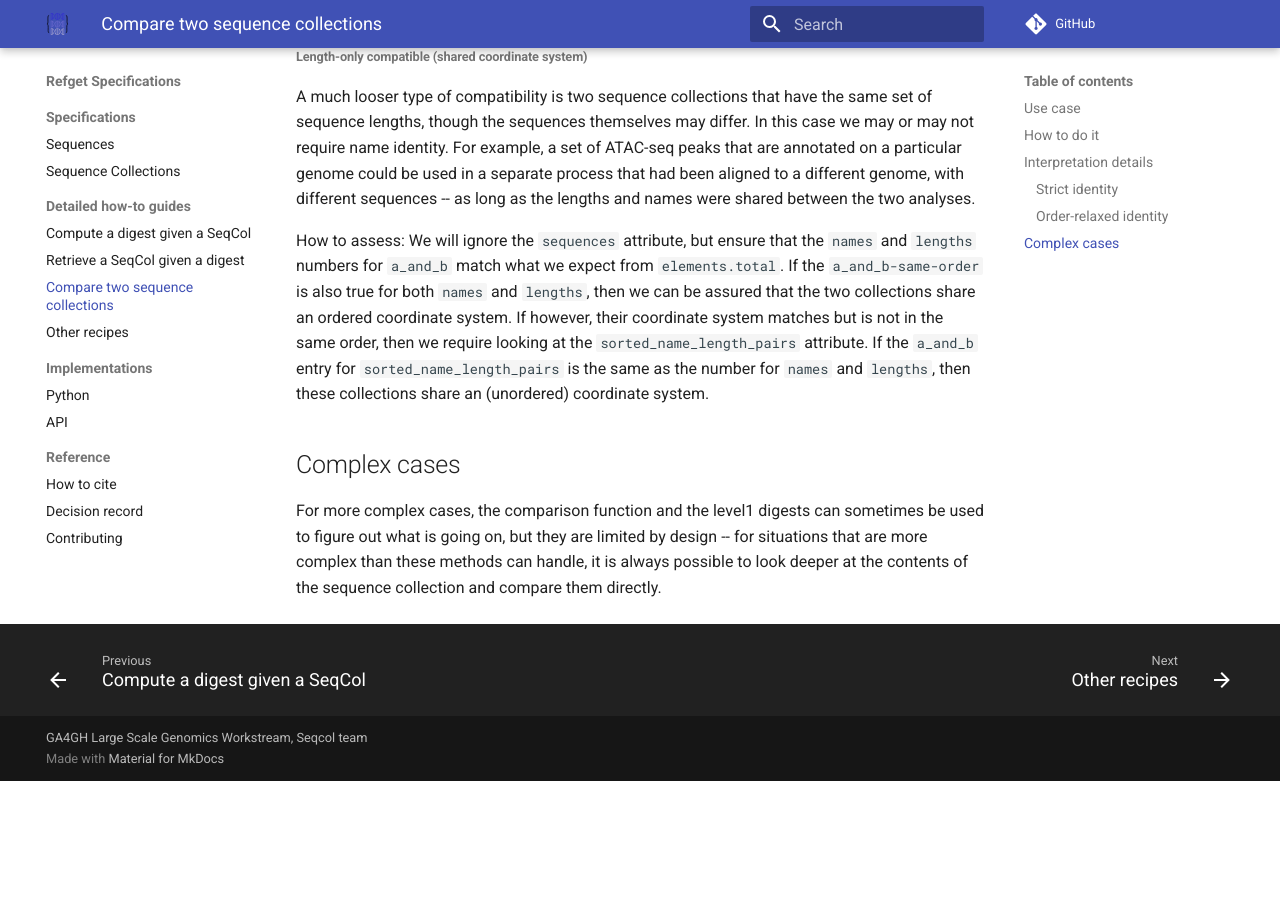
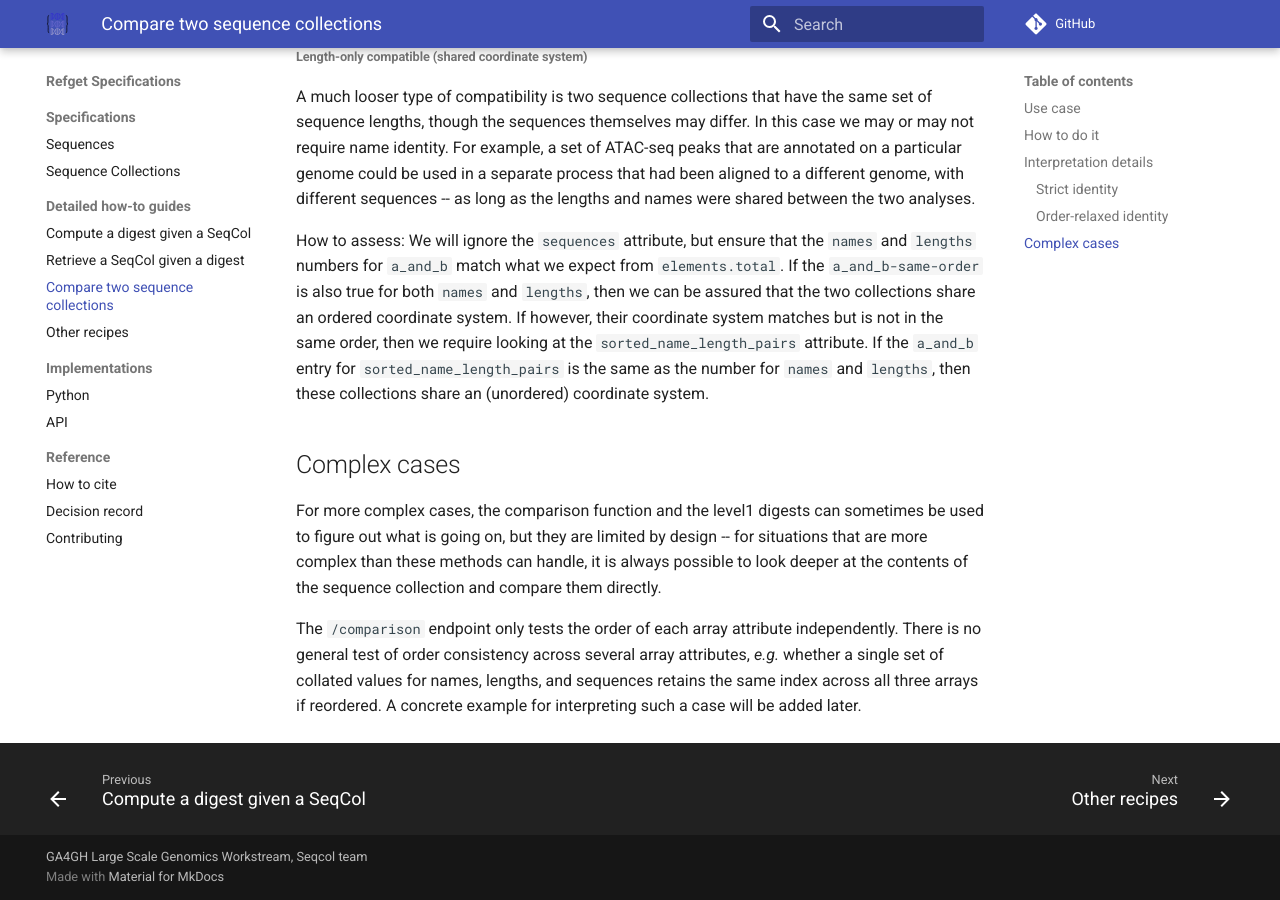
Before and after one commit to ga4gh/refget, an MkDocs documentation site: the page built from docs/seqcols/compare_collections.md, in a window 1280 px wide and 900 px high, scrolled down 1743 px. Built offline with MkDocs 1.6.1 and Material for MkDocs 9.7.7, drawn with Linux system fonts in a browser that asks for light colours; comment, search, counter and statistics services are not loaded; before the commit the page ends 2524 px from its top, so only the background shows below that.

Commit message:
add note on comparison limitation

```diff
--- a/docs/seqcols/compare_collections.md
+++ b/docs/seqcols/compare_collections.md
@@ -63,3 +63,5 @@ If however, their coordinate system matches but is not in the same order, then w
 ## Complex cases
 
 For more complex cases, the comparison function and the level1 digests can sometimes be used to figure out what is going on, but they are limited by design -- for situations that are more complex than these methods can handle, it is always possible to look deeper at the contents of the sequence collection and compare them directly.
+
+The `/comparison` endpoint only tests the order of each array attribute independently. There is no general test of order consistency across several array attributes, *e.g.* whether a single set of collated values for names, lengths, and sequences retains the same index across all three arrays if reordered. A concrete example for interpreting such a case will be added later.
```
